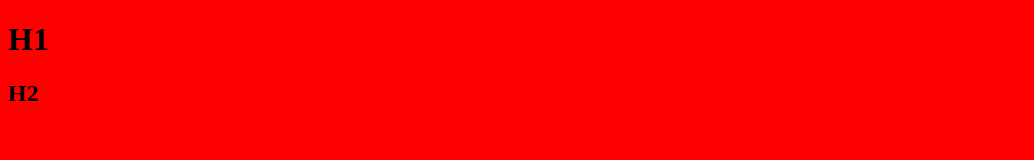
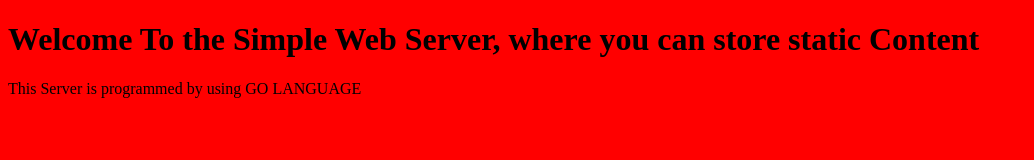
Before and after one commit to manvitha2004/WebServer-GoLang, a plain HTML site: page public/index.html in a window 1280 px wide. Shown: the whole page, without its empty margins (0-1034 px from the left). Drawn offline with Linux system fonts and the light colour scheme.

Commit message:
Update index.html

```diff
--- a/public/index.html
+++ b/public/index.html
@@ -7,8 +7,8 @@
     <link rel="stylesheet" href="./styles/global.css">
 </head>
 <body>
-    <h1>H1</h1>
-    <h2>H2</h2>
+    <h1>Welcome To the Simple Web Server, where you can store static Content</h1>
+    <p>This Server is programmed by using GO LANGUAGE</p>
 
     <script src="./scripts/src.js"></script>
 </body>
```
